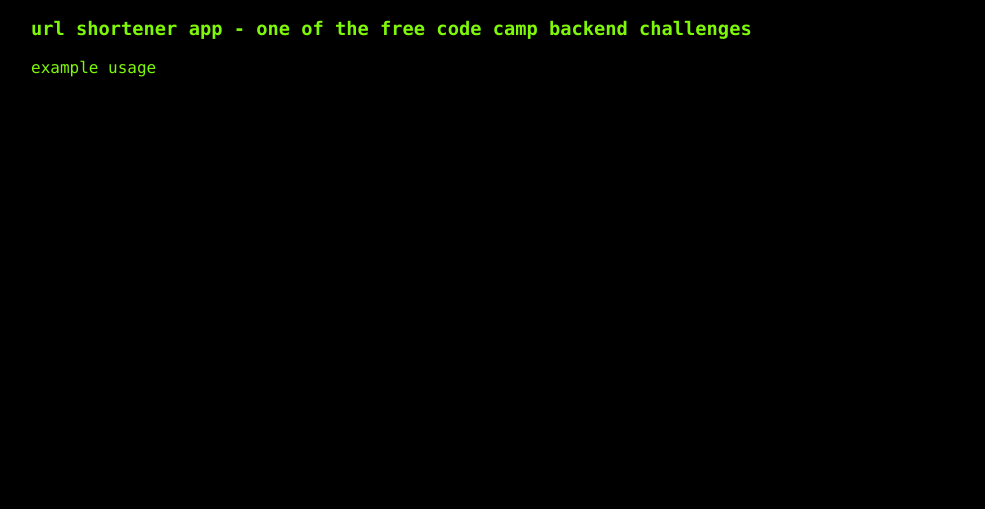
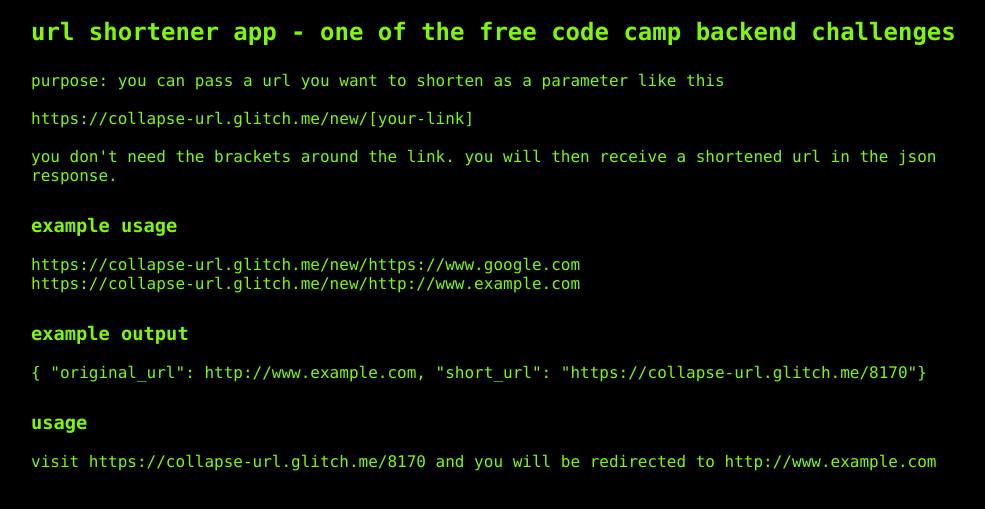
Before and after one commit to kallaway/collapse-url, a website: page views/index.html in a window 1280 px wide. Shown: the part 81-590 px from the top of the page, without its empty margins (27-1012 px from the left). Drawn offline with Linux system fonts and the light colour scheme.

Commit message:
💈🍢 Updated with Glitch. Finished the app for now

```diff
--- a/public/style.css
+++ b/public/style.css
@@ -21,6 +21,14 @@
 
 h1 {
   text-transform: none;
+}
+
+h2 {
+  margin-bottom: 25px;
+}
+
+h3 {
+  margin-top: 30px;
 }
 
 ol {
--- a/views/index.html
+++ b/views/index.html
@@ -11,9 +11,27 @@
    <body>
       <div class="container">
          <h1>collapseURL</h1>
-         <h3>URL Shortener App - One of the Free Code Camp Backend Challenges</h3>
+         <h2>URL Shortener App - One of the Free Code Camp Backend Challenges</h2>
 
-        <p>Example usage</p>
+        <p>
+          Purpose: You can pass a URL you want to shorten as a parameter like this<br><br>
+          https://collapse-url.glitch.me/new/[your-link]<br><br>
+          You don't need the brackets around the link. You will then receive a shortened URL in the JSON response.
+        </p>
+
+        <h3>Example usage</h3>
+        <p>
+          https://collapse-url.glitch.me/new/https://www.google.com<br>
+          https://collapse-url.glitch.me/new/http://www.example.com
+        </p>
+        <h3>Example output</h3>
+        <p>
+          { "original_url": http://www.example.com, "short_url": "https://collapse-url.glitch.me/8170"}
+        </p>
+        <h3>Usage</h3>
+        <p>
+          Visit https://collapse-url.glitch.me/8170 and you will be redirected to http://www.example.com
+        </p>
 
       </div>
    </body>
```
Also changed, not shown: server.js (+33 -5 lines), 1 other file.
